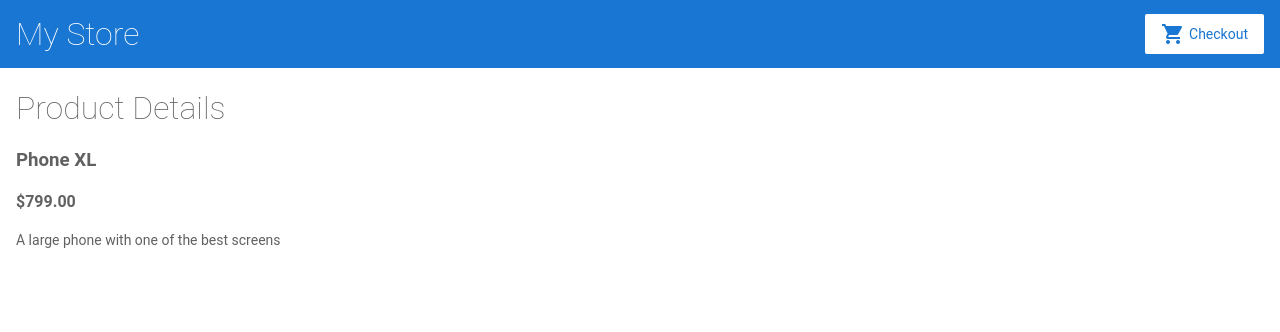
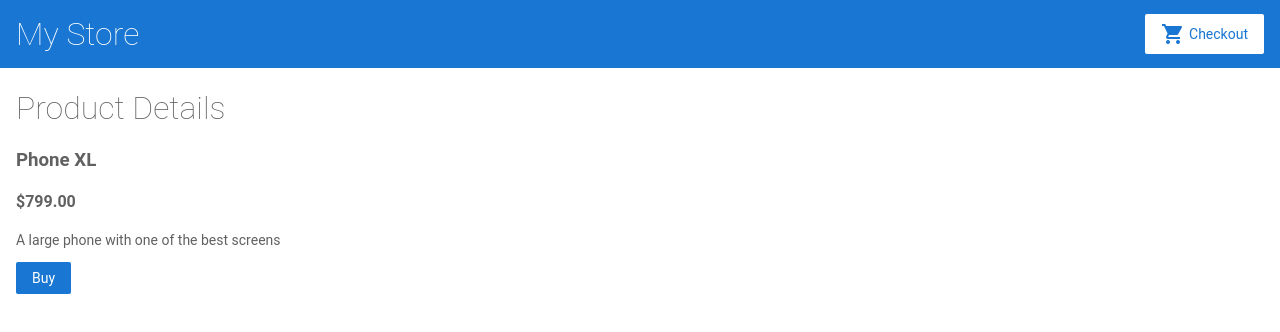
Before and after one commit to felipegueller/angular-my-store, an Angular app: page /products/1 in a window 1280 px wide. Shown: the top 332 px of the page. Built offline with nearby package versions, Linux system fonts and the light colour scheme.

Commit message:
:sparkles: feat: creating the logic to add a product in the cart

```diff
--- a/src/app/product-details/product-details.component.html
+++ b/src/app/product-details/product-details.component.html
@@ -4,4 +4,5 @@
   <h3>{{ product.name }}</h3>
   <h4>{{ product.price | currency }}</h4>
   <p>{{ product.description }}</p>
+  <button type="button" (click)="addToCart(product)">Buy</button>
 </div>
--- a/src/app/product-details/product-details.component.ts
+++ b/src/app/product-details/product-details.component.ts
@@ -2,6 +2,7 @@
 import { ActivatedRoute } from '@angular/router'
 
 import { Product, products } from '../products'
+import { CartService } from '../cart.service'
 
 @Component({
   selector: 'app-product-details',
@@ -11,14 +12,19 @@
 export class ProductDetailsComponent implements OnInit {
   product: Product | undefined
 
-  constructor(private route: ActivatedRoute) {}
+  constructor(private route: ActivatedRoute, private cart: CartService) {}
 
   ngOnInit(): void {
     // catching the ID param
-    const routeParams = this.route.snapshot.paramMap;
-    const productIdFromRoute = Number(routeParams.get('productId'));
+    const routeParams = this.route.snapshot.paramMap
+    const productIdFromRoute = Number(routeParams.get('productId'))
 
     // find the product that correspont with ID provided by route
     this.product = products.find(({ id }) => id === productIdFromRoute)
   }
+
+  addToCart(product: Product) {
+    this.cart.addToCart(product)
+    alert('Your product has been added to the cart!')
+  }
 }
```
